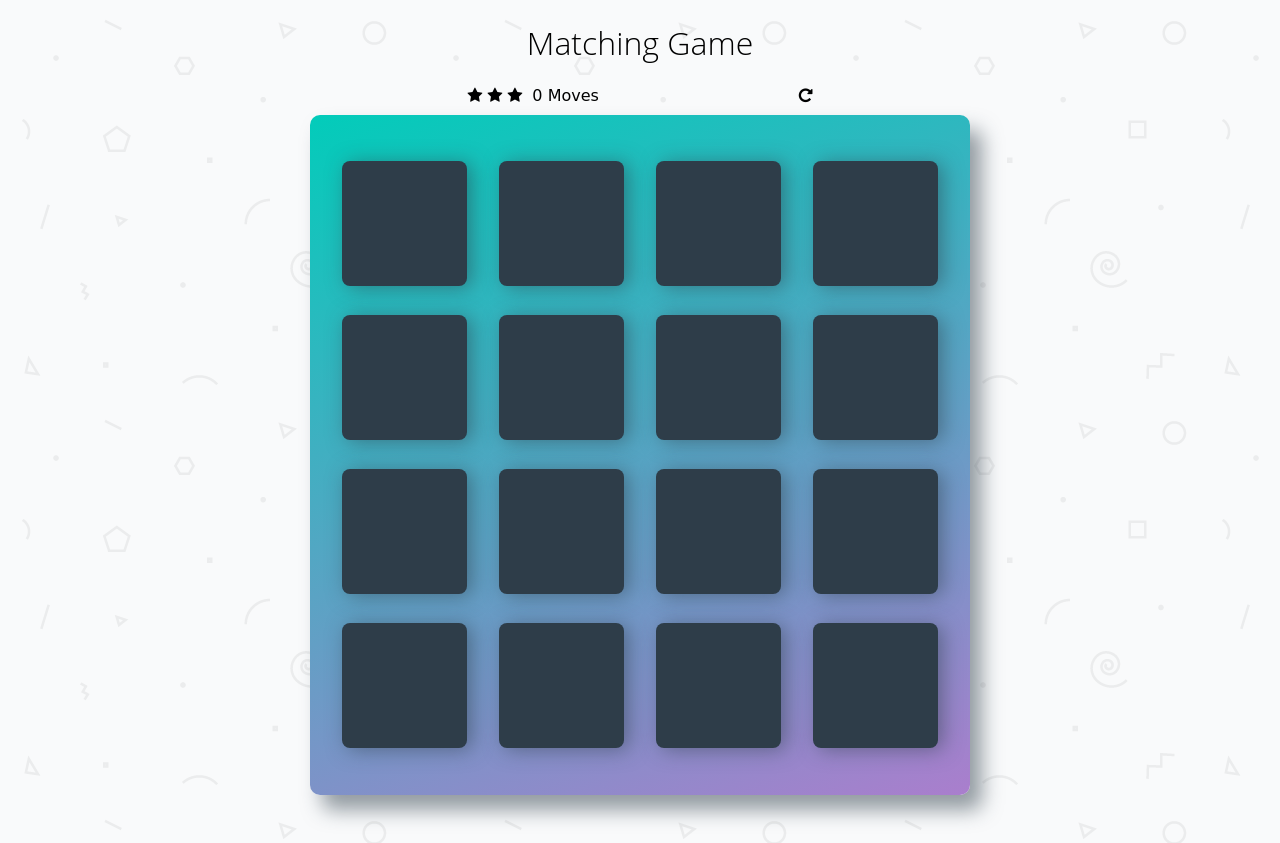
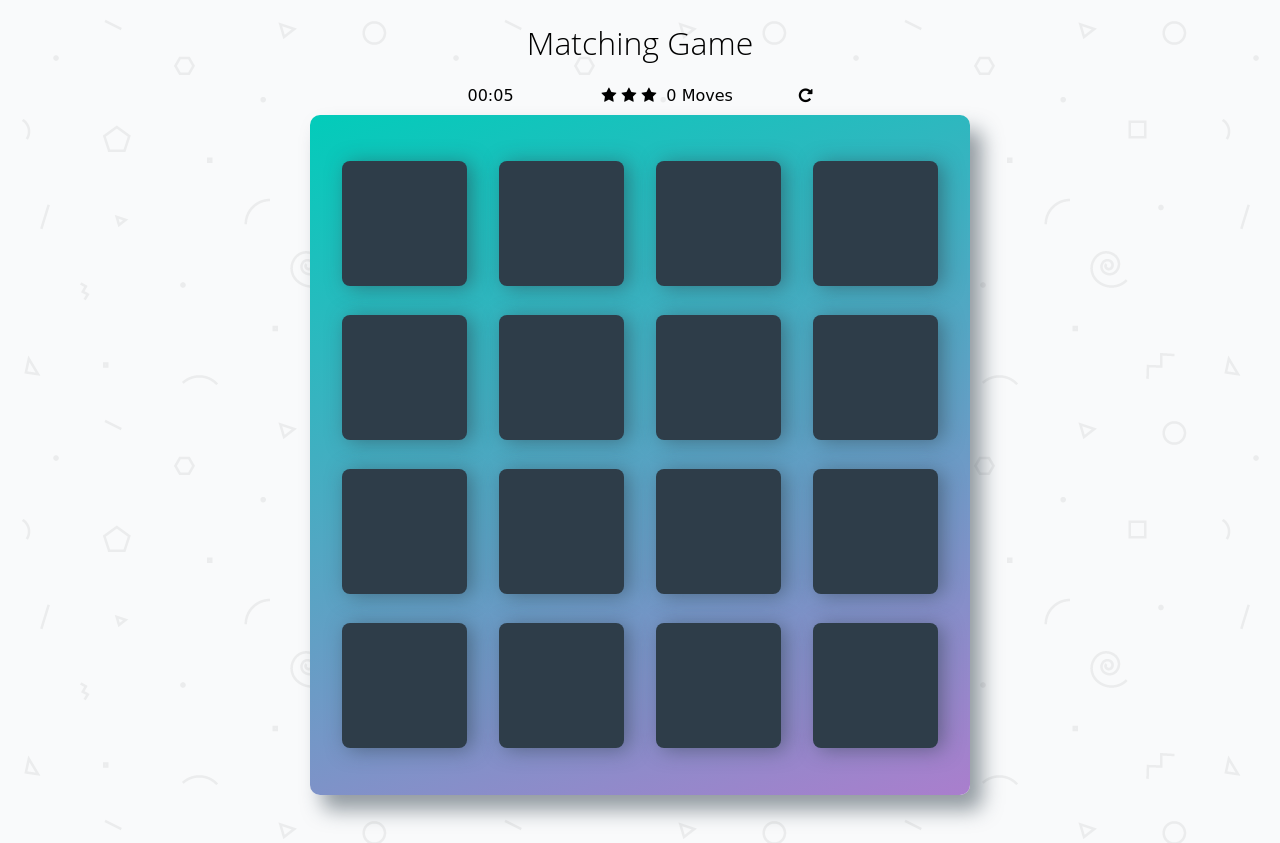
Before and after one commit to xMokAx/memory-game, a plain HTML site: page index.html in a window 1280 px wide. Drawn offline with Linux system fonts and the light colour scheme; a web font is replaced by a local one.

Commit message:
feat: add timer functionality and add time to the win screen

```diff
--- a/css/app.css
+++ b/css/app.css
@@ -141,7 +141,7 @@ h1 {
     margin: 0;
     padding: 0;
     display: inline-block;
-    margin: 0 5px 0 0;
+    margin: 0 5px 0 5px;
 }
 
 .score-panel .stars li {
@@ -152,6 +152,12 @@ h1 {
 .score-panel .restart {
     float: right;
     cursor: pointer;
+}
+
+.timer {
+    float: left;
+    margin-right: 60px;
+    width: 20%;
 }
 
 /* add the necessary styling for the win message */
--- a/index.html
+++ b/index.html
@@ -35,6 +35,10 @@
             <div class="restart">
                 <i class="fa fa-repeat"></i>
             </div>
+
+            <div class="timer">
+                <label id="minutes">00</label>:<label id="seconds">00</label>
+            </div>
         </section>
 
         <ul class="deck"></ul>
--- a/js/app.js
+++ b/js/app.js
@@ -81,8 +81,10 @@ function displayCrads() {
 
     cardsDeck.appendChild(fragment);
 }
-
+// display the cards
 displayCrads();
+// start the timer
+const timePassed = setInterval(setTime, 1000);
 
 // Shuffle function from http://stackoverflow.com/a/2450976
 function shuffle(array) {
@@ -137,6 +139,7 @@ cardsDeck.addEventListener('click', (e) => {
     }
 
     if (openCardsList.length === 16) {
+        clearInterval(timePassed);
         displayWinMessage();
     }
 });
@@ -157,7 +160,7 @@ function hideCardSymbol(card) {
     card.classList.add('wrong');
     setTimeout(() => {
         card.classList.remove('open', 'show', 'wrong');
-    }, 1000);
+    }, 750);
 }
 
 //change the two given cards class to be match
@@ -200,7 +203,8 @@ function displayWinMessage() {
     const winScreen = document.querySelector('.win-screen');
     const starsCount = document.querySelectorAll('.fa-star').length;
     setTimeout(() => {
-        winSummary.innerHTML = `with ${numberOfMoves} moves and ${starsCount} stars<br><span>Wooooooo!</span>`;
+        const time = minutesLabel.textContent + ":" + secondsLabel.textContent;
+        winSummary.innerHTML = `Finished in ${time} with ${numberOfMoves} moves and ${starsCount} stars<br><span>Wooooooo!</span>`;
         winScreen.classList.remove('hidden');
     }, 1000);
 }
@@ -210,3 +214,21 @@ const playAgainButton = document.querySelector('.btn-reload');
 playAgainButton.addEventListener('click', () => {
     window.location.reload();
 });
+
+//create a simple count up timer
+const minutesLabel = document.getElementById("minutes");
+const secondsLabel = document.getElementById("seconds");
+let totalSeconds = 0;
+function setTime() {
+  ++totalSeconds;
+  secondsLabel.innerHTML = pad(totalSeconds % 60);
+  minutesLabel.innerHTML = pad(parseInt(totalSeconds / 60));
+}
+function pad(val) {
+  const valString = val + "";
+  if (valString.length < 2) {
+    return "0" + valString;
+  } else {
+    return valString;
+  }
+}
```
